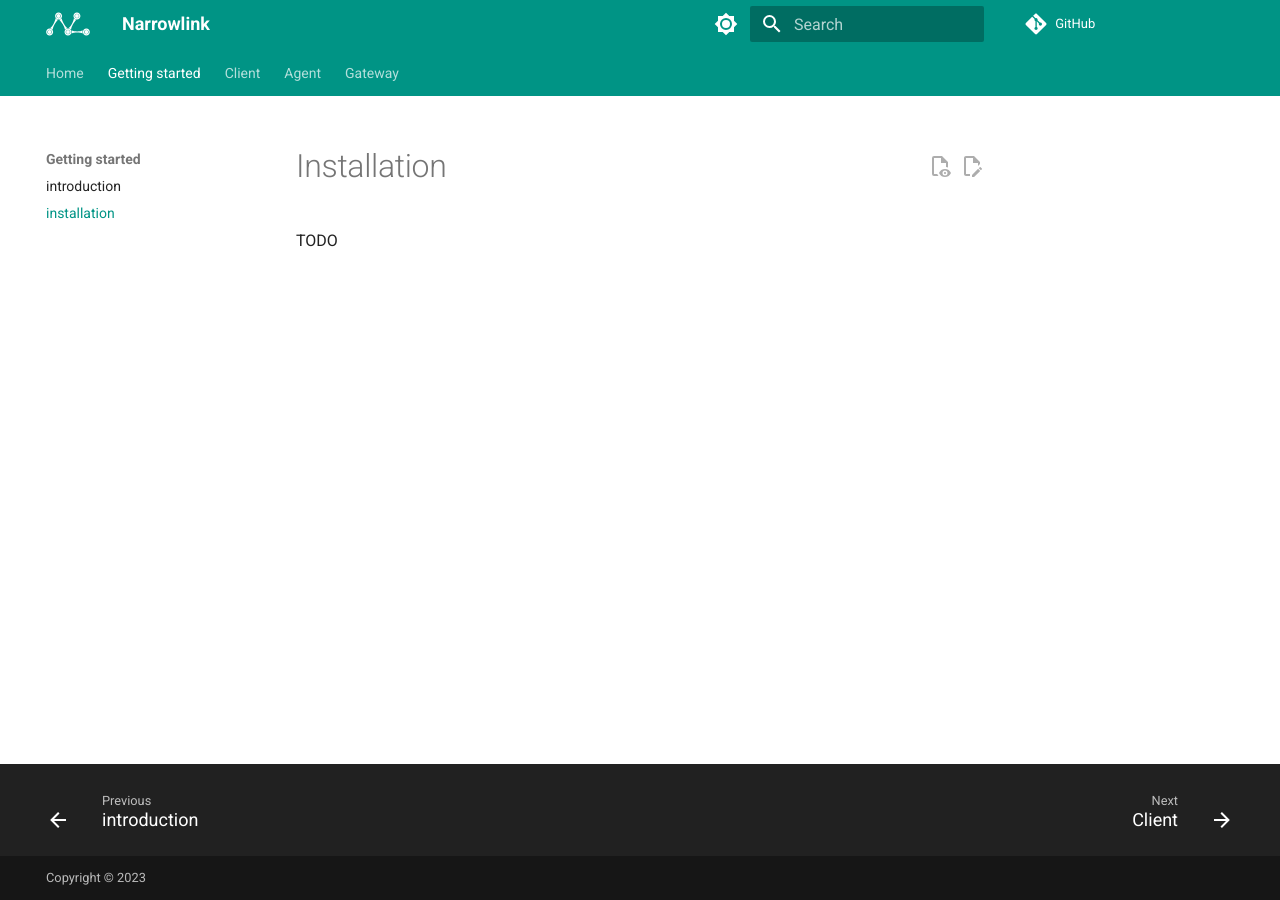
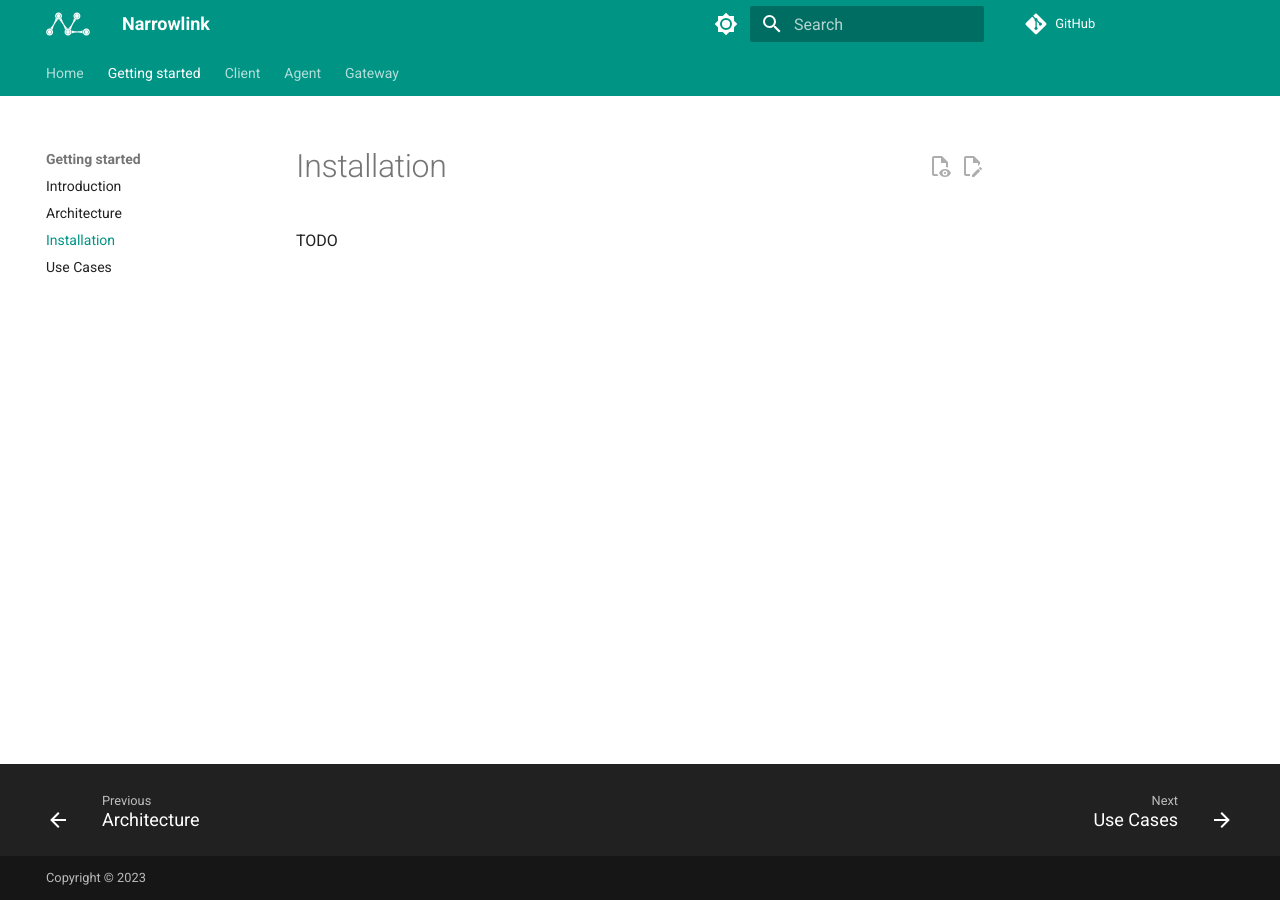
Before and after one commit to narrowlink/docs, an MkDocs documentation site: the page built from docs/getting-started/installation.md, in a window 1280 px wide. Built offline with MkDocs 1.6.1 and Material for MkDocs 9.7.7, drawn with Linux system fonts in a browser that asks for light colours.

Commit message:
add Architecture section

```diff
--- a/mkdocs.yml
+++ b/mkdocs.yml
@@ -43,8 +43,10 @@ nav:
   - Home: index.md
   - Getting started:
       [
-        introduction: getting-started/introduction.md,
-        installation: getting-started/installation.md,
+        Introduction: getting-started/introduction.md,
+        Architecture: getting-started/architecture.md,
+        Installation: getting-started/installation.md,
+        Use Cases: getting-started/use-cases.md,
       ]
   - Client: client/index.md
   - Agent: agent/index.md
```
Also changed, not shown: docs/getting-started/architecture.md (added, +12 -0 lines), docs/getting-started/use-cases.md (added).
